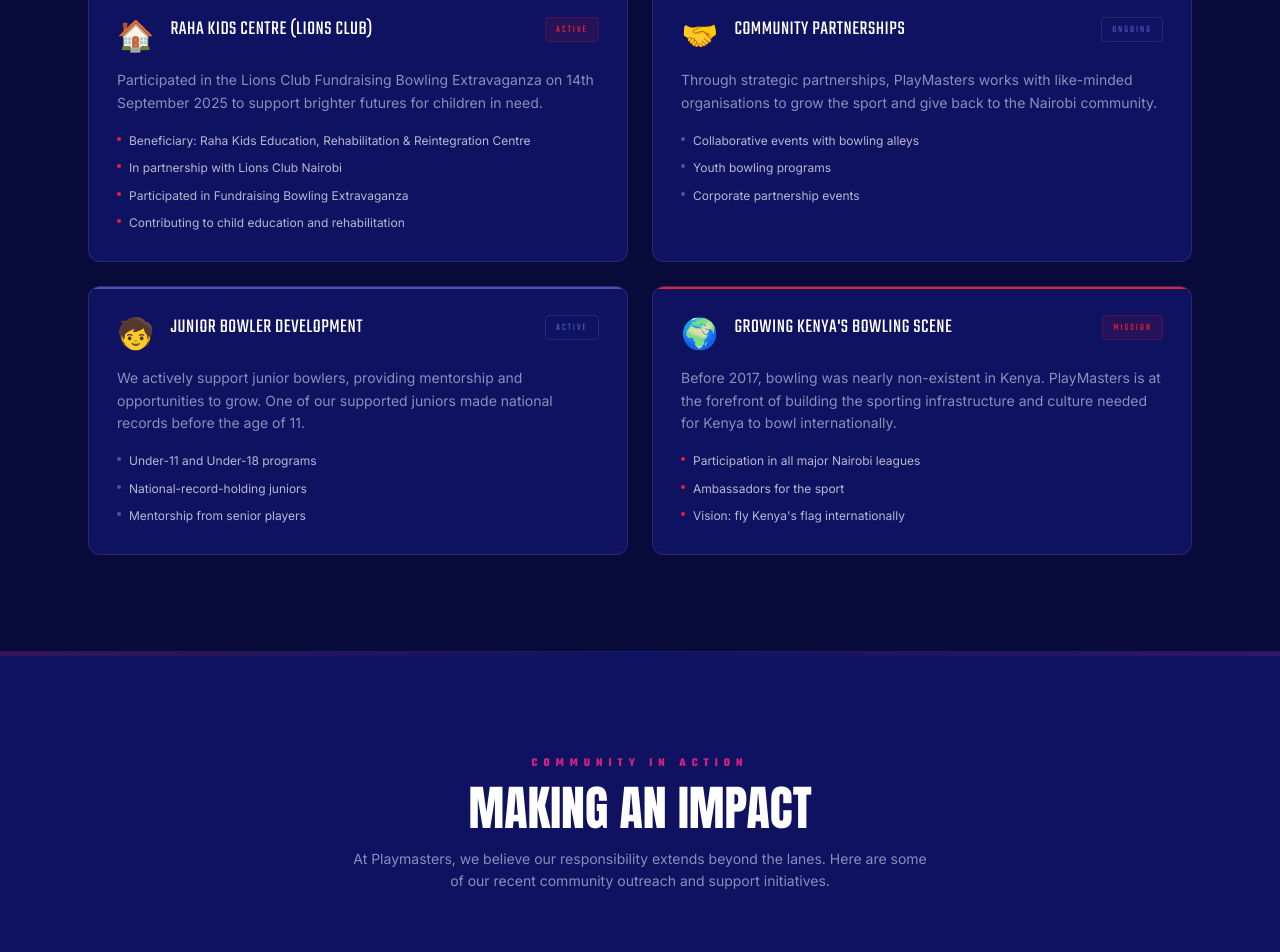
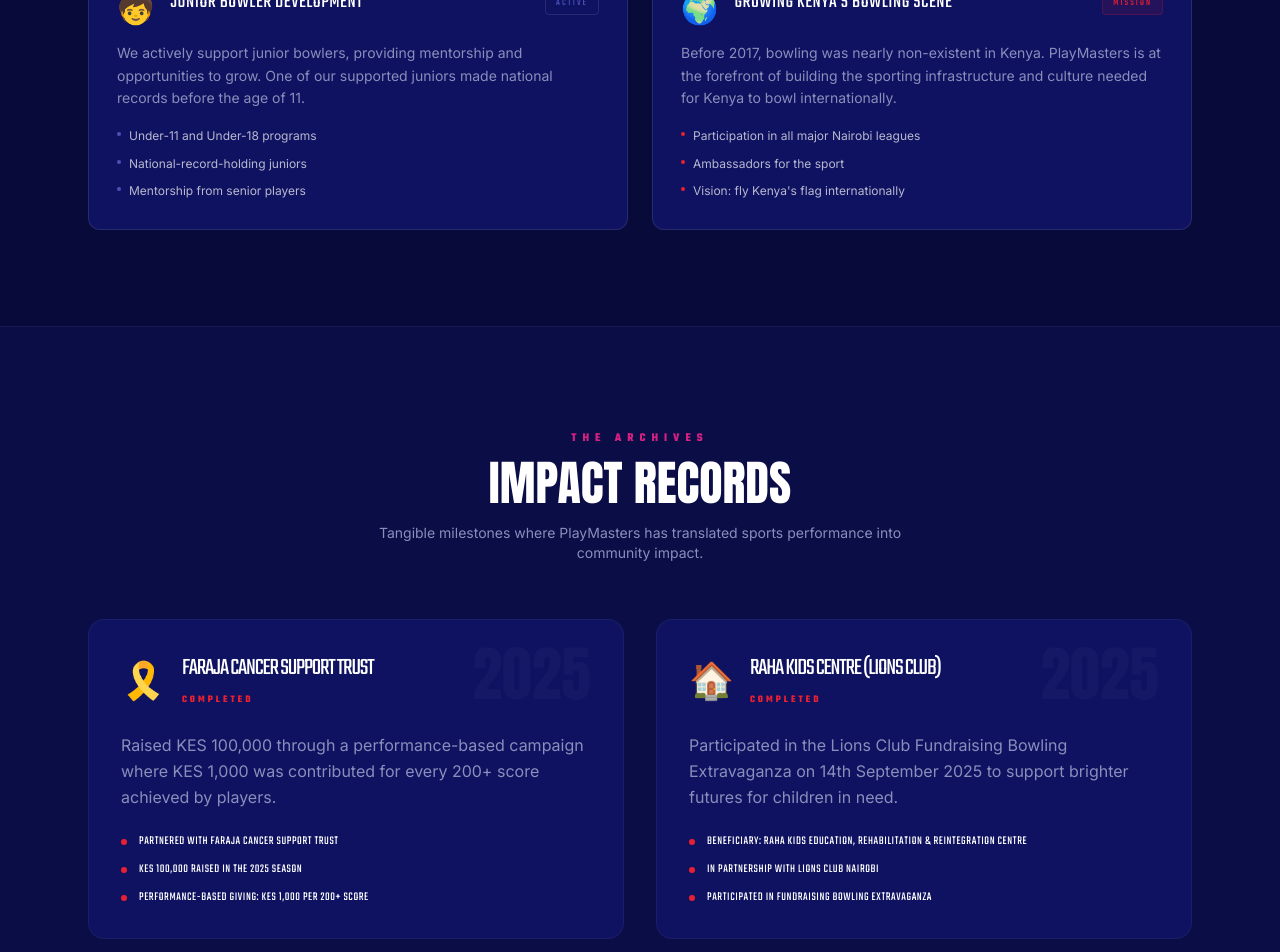
Before and after one commit to TomNgata/playmasters, a Next.js app: page /csr in a window 1280 px wide. Shown: the part 1340-2292 px from the top of the page. Built offline with nearby package versions, Linux system fonts and the light colour scheme; a web font is replaced by a local one.

Commit message:
refactor: separate CSR pillars from historical impact records

```diff
--- a/src/app/csr/page.tsx
+++ b/src/app/csr/page.tsx
@@ -5,39 +5,13 @@
   description: 'PlayMasters\'s commitment to community — charity events, cancer center support, and partnerships that go beyond the bowling lanes.',
 };
 
-const initiatives = [
+const pillars = [
   {
     icon: '❤️',
     title: 'Charity Events & Fundraisers',
     color: 'strike',
     desc: 'PlayMasters organises and participates in charity bowling events, with proceeds and additional donations channelled directly to local causes in Nairobi.',
     details: ['Charity bowling fundraisers', 'Additional donations for each event', 'Community-led participation'],
-    status: 'Active',
-  },
-  {
-    icon: '🎗️',
-    title: 'Faraja Cancer Support Trust',
-    color: 'ball-pink',
-    desc: 'In 2025, PlayMasters raised KES 100,000 through a performance-based campaign where KES 1,000 was contributed for every 200+ score achieved by players.',
-    details: [
-      'Partnered with Faraja Cancer Support Trust',
-      'KES 100,000 raised in the 2025 season',
-      'Performance-based giving: KES 1,000 per 200+ score',
-      'Using sport as a platform for health and wellbeing'
-    ],
-    status: 'Active',
-  },
-  {
-    icon: '🏠',
-    title: 'Raha Kids Centre (Lions Club)',
-    color: 'strike',
-    desc: 'Participated in the Lions Club Fundraising Bowling Extravaganza on 14th September 2025 to support brighter futures for children in need.',
-    details: [
-      'Beneficiary: Raha Kids Education, Rehabilitation & Reintegration Centre',
-      'In partnership with Lions Club Nairobi',
-      'Participated in Fundraising Bowling Extravaganza',
-      'Contributing to child education and rehabilitation'
-    ],
     status: 'Active',
   },
   {
@@ -63,6 +37,35 @@
     desc: 'Before 2017, bowling was nearly non-existent in Kenya. PlayMasters is at the forefront of building the sporting infrastructure and culture needed for Kenya to bowl internationally.',
     details: ['Participation in all major Nairobi leagues', 'Ambassadors for the sport', "Vision: fly Kenya's flag internationally"],
     status: 'Mission',
+  },
+];
+
+const projects = [
+  {
+    year: '2025',
+    icon: '🎗️',
+    title: 'Faraja Cancer Support Trust',
+    color: 'ball-pink',
+    desc: 'Raised KES 100,000 through a performance-based campaign where KES 1,000 was contributed for every 200+ score achieved by players.',
+    details: [
+      'Partnered with Faraja Cancer Support Trust',
+      'KES 100,000 raised in the 2025 season',
+      'Performance-based giving: KES 1,000 per 200+ score',
+    ],
+    status: 'Completed',
+  },
+  {
+    year: '2025',
+    icon: '🏠',
+    title: 'Raha Kids Centre (Lions Club)',
+    color: 'strike',
+    desc: 'Participated in the Lions Club Fundraising Bowling Extravaganza on 14th September 2025 to support brighter futures for children in need.',
+    details: [
+      'Beneficiary: Raha Kids Education, Rehabilitation & Reintegration Centre',
+      'In partnership with Lions Club Nairobi',
+      'Participated in Fundraising Bowling Extravaganza',
+    ],
+    status: 'Completed',
   },
 ];
 
@@ -98,16 +101,16 @@
         </div>
       </section>
 
-      {/* Initiatives Grid */}
+      {/* 1. Impact Pillars */}
       <section className="w-full max-w-6xl mx-auto px-6 pb-24">
         <div className="text-center mb-14">
-          <span className="font-ui text-strike text-xs tracking-[6px] uppercase font-bold">Our Work</span>
-          <h2 className="font-wordmark text-4xl md:text-5xl uppercase mt-3">CSR Initiatives</h2>
+          <span className="font-ui text-strike text-xs tracking-[6px] uppercase font-bold">Our Commitment</span>
+          <h2 className="font-wordmark text-4xl md:text-5xl uppercase mt-3">Impact Pillars</h2>
           <div className="w-12 h-1 bg-strike mx-auto mt-4" />
         </div>
 
         <div className="grid grid-cols-1 md:grid-cols-2 gap-6">
-          {initiatives.map((item) => (
+          {pillars.map((item) => (
             <div
               key={item.title}
               className={`relative bg-navy border border-white/8 rounded-xl overflow-hidden group hover:border-${item.color}/30 transition-all`}
@@ -137,6 +140,45 @@
               </div>
             </div>
           ))}
+        </div>
+      </section>
+
+      {/* 2. Historical Impact Records */}
+      <section className="w-full bg-navy/30 border-y border-white/5 py-24">
+        <div className="max-w-6xl mx-auto px-6">
+          <div className="text-center mb-14">
+            <span className="font-ui text-ball-pink text-xs tracking-[6px] uppercase font-bold">The Archives</span>
+            <h2 className="font-wordmark text-4xl md:text-5xl uppercase mt-3">Impact Records</h2>
+            <p className="font-sans text-gray-mid text-sm mt-4 max-w-xl mx-auto">
+              Tangible milestones where PlayMasters has translated sports performance into community impact.
+            </p>
+          </div>
+
+          <div className="grid grid-cols-1 md:grid-cols-2 gap-8">
+            {projects.map((project) => (
+              <div key={project.title} className="relative p-8 bg-navy border border-white/5 rounded-2xl overflow-hidden group hover:border-white/20 transition-all">
+                <div className="absolute top-6 right-8 font-wordmark text-6xl text-white/[0.03] group-hover:text-white/[0.06] transition-colors">{project.year}</div>
+                <div className="flex items-center gap-4 mb-6">
+                  <span className="text-4xl">{project.icon}</span>
+                  <div>
+                    <h3 className="font-ui text-2xl uppercase tracking-tighter text-white">{project.title}</h3>
+                    <span className="font-ui text-[10px] text-strike tracking-[3px] uppercase font-bold">{project.status}</span>
+                  </div>
+                </div>
+                <p className="font-sans text-gray-mid text-base leading-relaxed mb-6">
+                  {project.desc}
+                </p>
+                <div className="space-y-3">
+                   {project.details.map((d, idx) => (
+                     <div key={idx} className="flex items-center gap-3">
+                        <div className="w-1.5 h-1.5 rounded-full bg-strike" />
+                        <span className="font-ui text-xs text-white uppercase tracking-wider">{d}</span>
+                     </div>
+                   ))}
+                </div>
+              </div>
+            ))}
+          </div>
         </div>
       </section>
 
--- a/src/app/page.tsx
+++ b/src/app/page.tsx
@@ -10,7 +10,7 @@
   { name: 'Achievements', href: '/achievements', icon: '🏆', desc: 'Records & trophies 2023–2026', color: 'bat-blue' },
   { name: 'Players', href: '/players', icon: '👥', desc: 'Meet the full PlayMasters squad', color: 'ball-pink' },
   { name: 'Sponsors', href: '/sponsors', icon: '🤝', desc: 'Our partners & become a sponsor', color: 'strike' },
-  { name: 'CSR', href: '/csr', icon: '❤️', desc: 'Community & charity initiatives', color: 'bat-blue' },
+  { name: 'CSR', href: '/csr', icon: '❤️', desc: 'Community & impact records', color: 'bat-blue' },
   { name: 'Contact', href: '/contact', icon: '📩', desc: 'Get in touch with us', color: 'ball-pink' },
 ];
 
```
